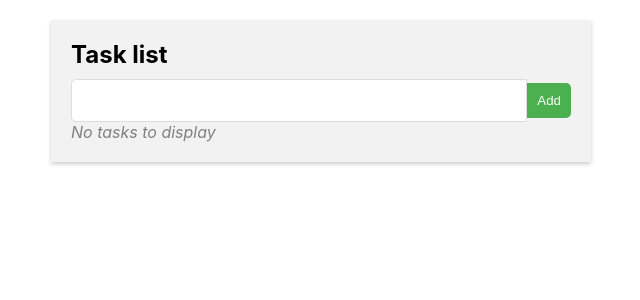
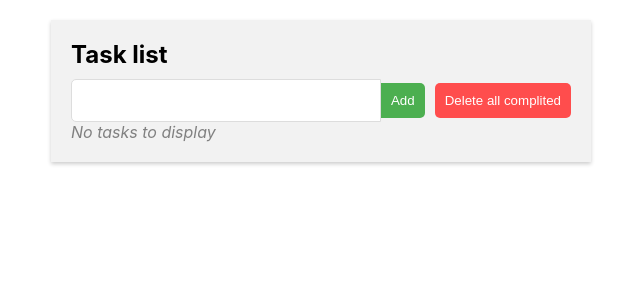
Before and after one commit to VHaleta/todolist-react, a React (Create React App) app: page / in a window 1280 px wide. Shown: the top 300 px of the page, without its empty margins (319-959 px from the left). Built offline with nearby package versions, Linux system fonts and the light colour scheme.

Commit message:
Delete all complited

```diff
--- a/src/Components/TaskList/TaskList.css
+++ b/src/Components/TaskList/TaskList.css
@@ -44,3 +44,18 @@
 .add-task-button:hover {
     background-color: #3e8e41;
 }
+
+.delete-all-complited-button{
+    margin-left: 10px;
+    background-color: #ff4d4d;
+    color: white;
+    border: none;
+    border-radius: 5px;
+    padding: 10px 10px;
+    cursor: pointer;
+    transition: all 0.3s ease-in-out;
+}
+
+.delete-all-complited-button:hover {
+    background-color: #ac2424;
+}
--- a/src/Components/TaskList/TaskList.tsx
+++ b/src/Components/TaskList/TaskList.tsx
@@ -56,6 +56,12 @@ const TaskList = ({ tasks }: TaskListProps) => {
     loadTasksToStorage(copy)
   };
 
+  const onDeleteAllComplitedClick = () => {
+    const copy = tasksState.filter((task) => task.completed == false);
+    setTasksState(copy)
+    loadTasksToStorage(copy)
+  }
+
   const isEmpty: boolean = tasksState.length === 0;
   return (
     <div className="task-list">
@@ -70,6 +76,9 @@ const TaskList = ({ tasks }: TaskListProps) => {
         ></input>
         <button className="add-task-button" onClick={() => onAddClick()}>
           Add
+        </button>
+        <button className="delete-all-complited-button" onClick={() => onDeleteAllComplitedClick()}>
+          Delete all complited
         </button>
       </div>
       {isEmpty ? (
```
